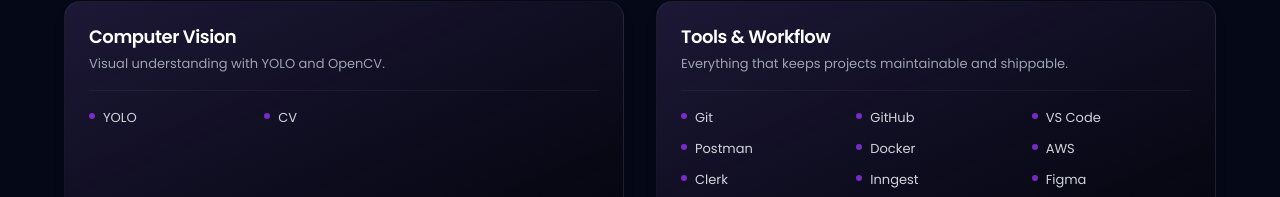
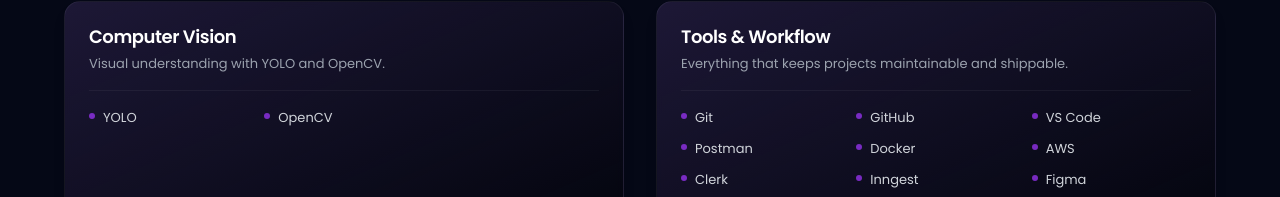
Before and after one commit to itshahryar/portfolio, a React (Vite) app: page /skills in a window 1280 px wide. Shown: the part 720-917 px from the top of the page. Built offline with nearby package versions, Linux system fonts and the light colour scheme.

Commit message:
Update Skills.jsx

```diff
--- a/src/components/Skills.jsx
+++ b/src/components/Skills.jsx
@@ -54,7 +54,7 @@
   {
     title: "Computer Vision",
     subtitle: "Visual understanding with YOLO and OpenCV.",
-    techNames: ["YOLO", "CV"],
+    techNames: ["YOLO", "OpenCV"],
   },
  {
     title: "Tools & Workflow",
```
